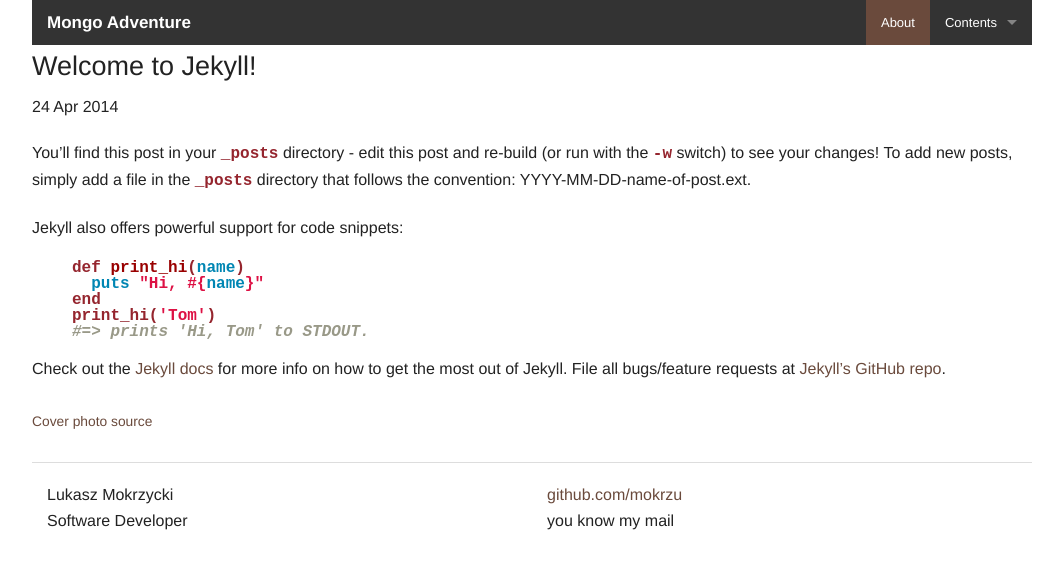
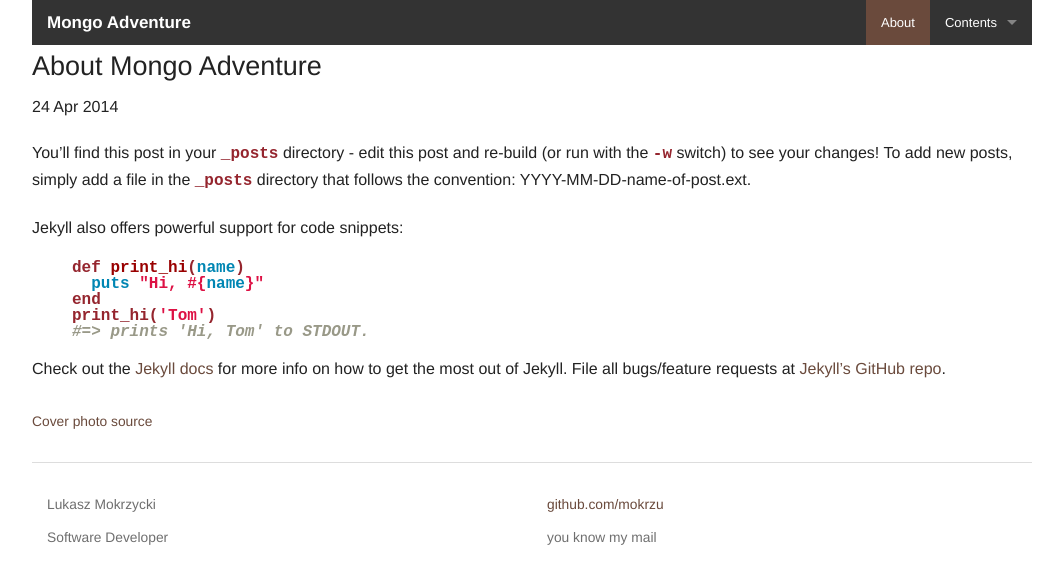
Before and after one commit to mokrzu/mokrzu.github.io, a Jekyll site: the page built from _posts/2014-04-24-welcome-to-jekyll.markdown, in a window 1280 px wide. Shown: the top 584 px of the page, without its empty margins (108-1171 px from the left). Built offline with Jekyll 4.4.1, drawn with Linux system fonts in a browser that asks for light colours; Markdown is read by kramdown in place of the engine named in the settings.

Commit message:
linked menu items

```diff
--- a/_layouts/default.html
+++ b/_layouts/default.html
@@ -34,13 +34,13 @@
             <section class="top-bar-section">
               <!-- Right Nav Section -->
               <ul class="right">
-                <li class="active"><a href="#">About</a></li>
+                <li class="active"><a href="/jekyll/update/2014/04/24/welcome-to-jekyll.html">About</a></li>
                 <li class="has-dropdown">
                   <a href="#">Contents</a>
                   <ul class="dropdown">
-                    <li><a href="#">1. CRUD hacks</a></li>
-                    <li><a href="#">2. Aggregation pipeline</a></li>
-                    <li><a href="#">3. Map / Reduce</a></li>
+                    <li><a href="/mongodb/2014/04/28/crud-hacks.html">1. CRUD hacks</a></li>
+                    <li><a href="/mongodb/2014/04/29/aggregation-pipeline.html">2. Aggregation pipeline</a></li>
+                    <li><a href="/mongodb/2014/04/30/map-reduce.html">3. Map / Reduce</a></li>
                   </ul>
                 </li>
               </ul>
@@ -61,16 +61,20 @@
         <div class="footer">
           <hr/>
           <div class="small-6 columns">
-            <p>
-              Lukasz Mokrzycki<br />
-              Software Developer<br />
-            </p>
+            <h4>
+              <small>
+                Lukasz Mokrzycki<br />
+                Software Developer<br />
+              </small>
+            </h4>
           </div>
           <div class="small-6 columns">
-            <p>
-              <a href="https://github.com/mokrzu">github.com/mokrzu</a><br />
-              you know my mail<br />
-            </p>
+            <h4>
+              <small>
+                <a href="https://github.com/mokrzu">github.com/mokrzu</a><br />
+                you know my mail<br />
+              </small>
+            </h4>
           </div>
         </div>
       </div>
--- a/_posts/2014-04-24-welcome-to-jekyll.markdown
+++ b/_posts/2014-04-24-welcome-to-jekyll.markdown
@@ -1,10 +1,10 @@
 ---
 layout: post
-title:  "Welcome to Jekyll!"
+title:  "About Mongo Adventure"
 date:   2014-04-24 18:19:12
 categories: jekyll update
-image: http://placekitten.com/300/200
-image_src: http://placekitten.com/
+image: http://baconmockup.com/300/200
+image_src: http://baconmockup.com/
 ---
 
 You'll find this post in your `_posts` directory - edit this post and re-build (or run with the `-w` switch) to see your changes!
--- a/_posts/2014-04-30-map-reduce.markdown
+++ b/_posts/2014-04-30-map-reduce.markdown
@@ -1,6 +1,6 @@
 ---
 layout: post
-title:  "Map / Reduce"
+title:  "Map/Reduce"
 date:   2014-04-30 16:06:19
 categories: mongodb
 image: http://www.placecage.com/300/200
```
